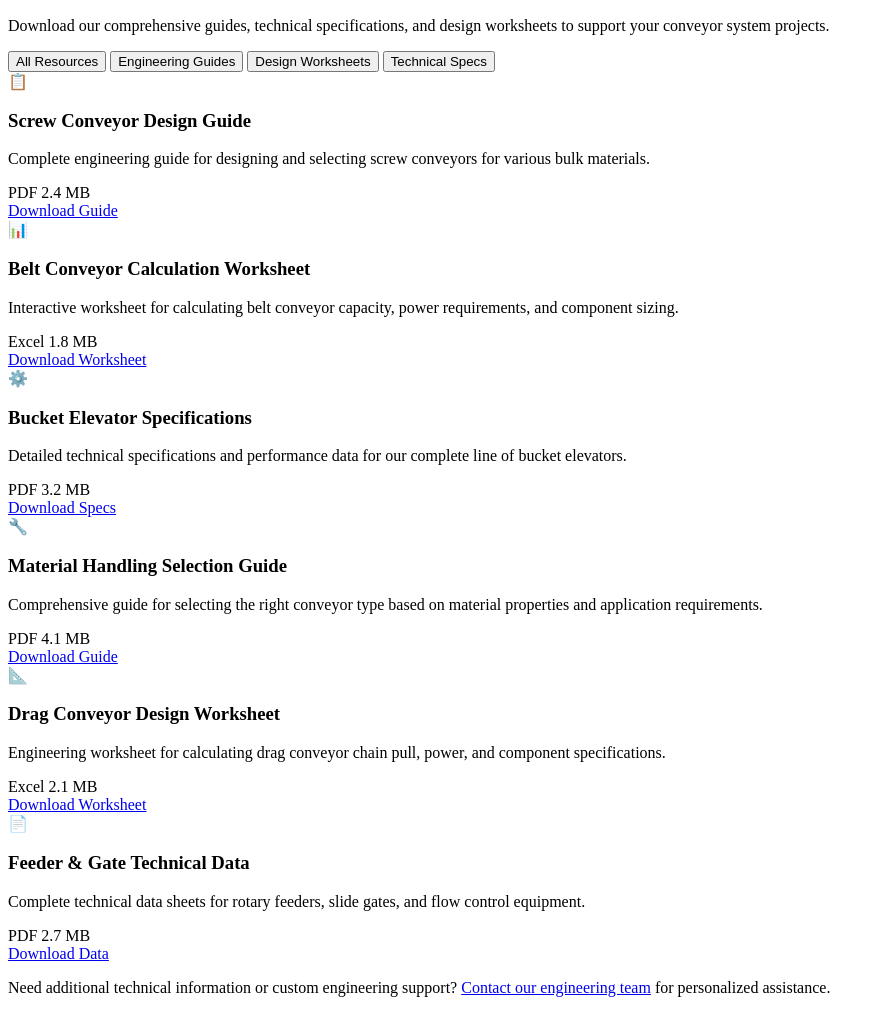
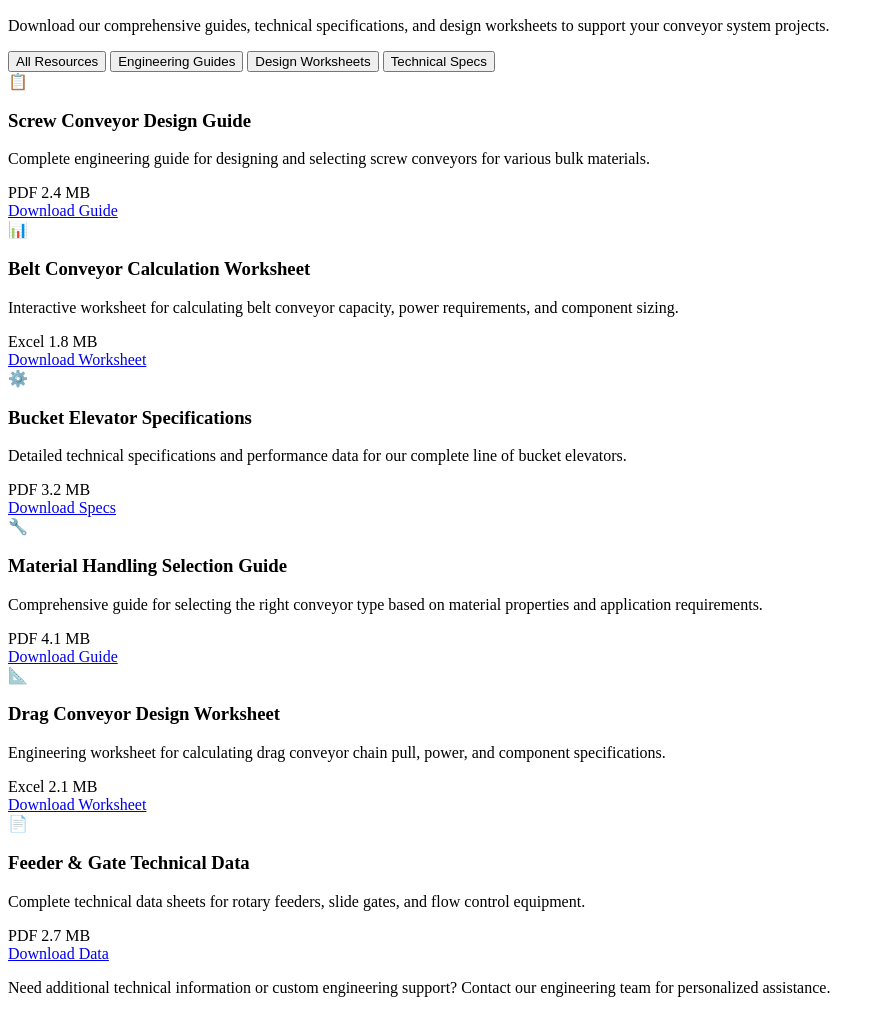
Before and after one commit to weskempa-liferay/LiferayConveyors, a website: page conveyor-style-fragments/fragments/literature-display/index.html in a window 1280 px wide. Shown: the part 38-1051 px from the top of the page, without its empty margins (0-885 px from the left). Drawn offline with Linux system fonts and the light colour scheme.

Commit message:
Update index.html

```diff
--- a/conveyor-style-fragments/fragments/literature-display/index.html
+++ b/conveyor-style-fragments/fragments/literature-display/index.html
@@ -107,7 +107,7 @@
     </div>
 
     <div class="literature-footer">
-      <p class="request-info" data-lfr-editable-id="request-info" data-lfr-editable-type="rich-text">Need additional technical information or custom engineering support? <a href="#" data-lfr-editable-id="contact-link" data-lfr-editable-type="link">Contact our engineering team</a> for personalized assistance.</p>
+      <p class="request-info" data-lfr-editable-id="request-info" data-lfr-editable-type="rich-text">Need additional technical information or custom engineering support? Contact our engineering team for personalized assistance.</p>
     </div>
   </div>
 </section>
```
